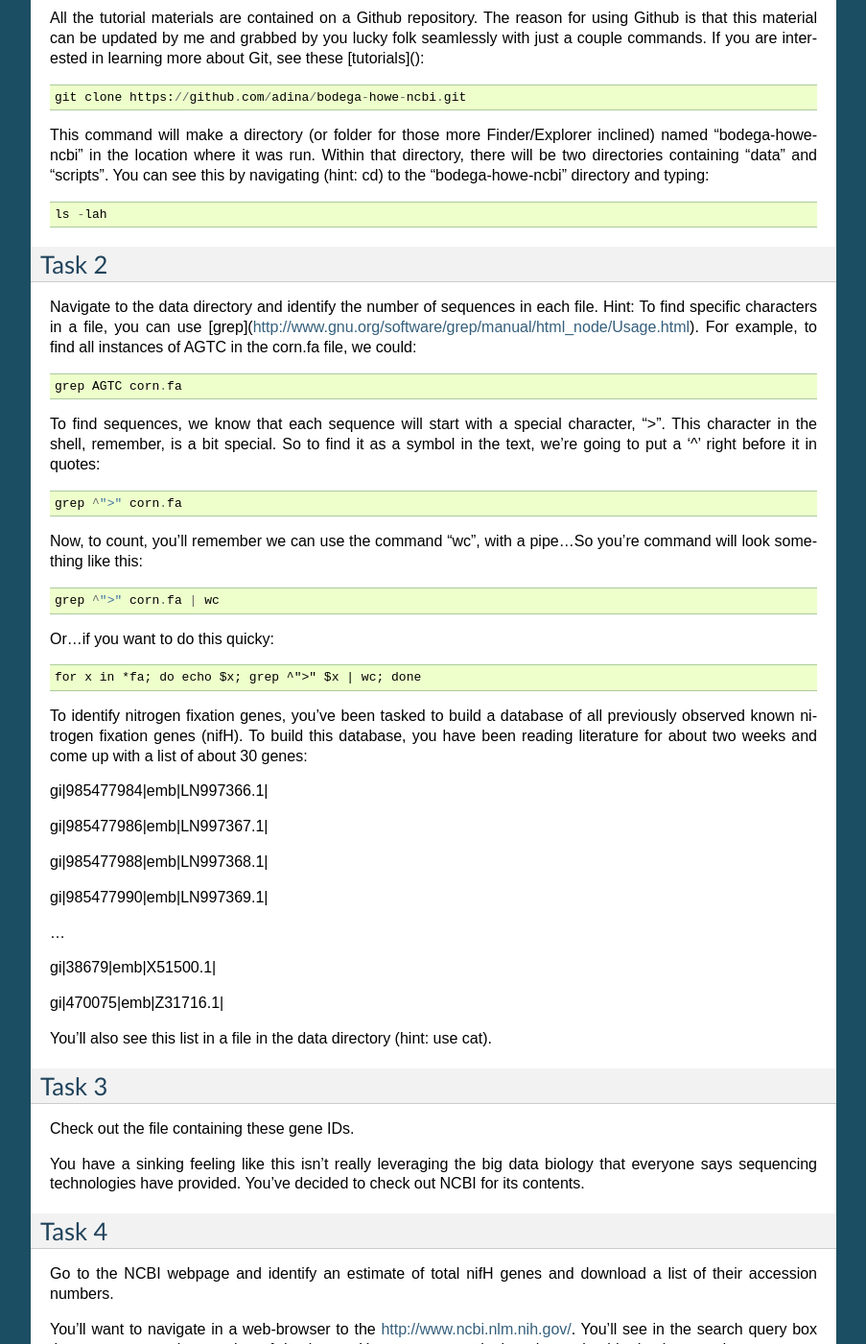
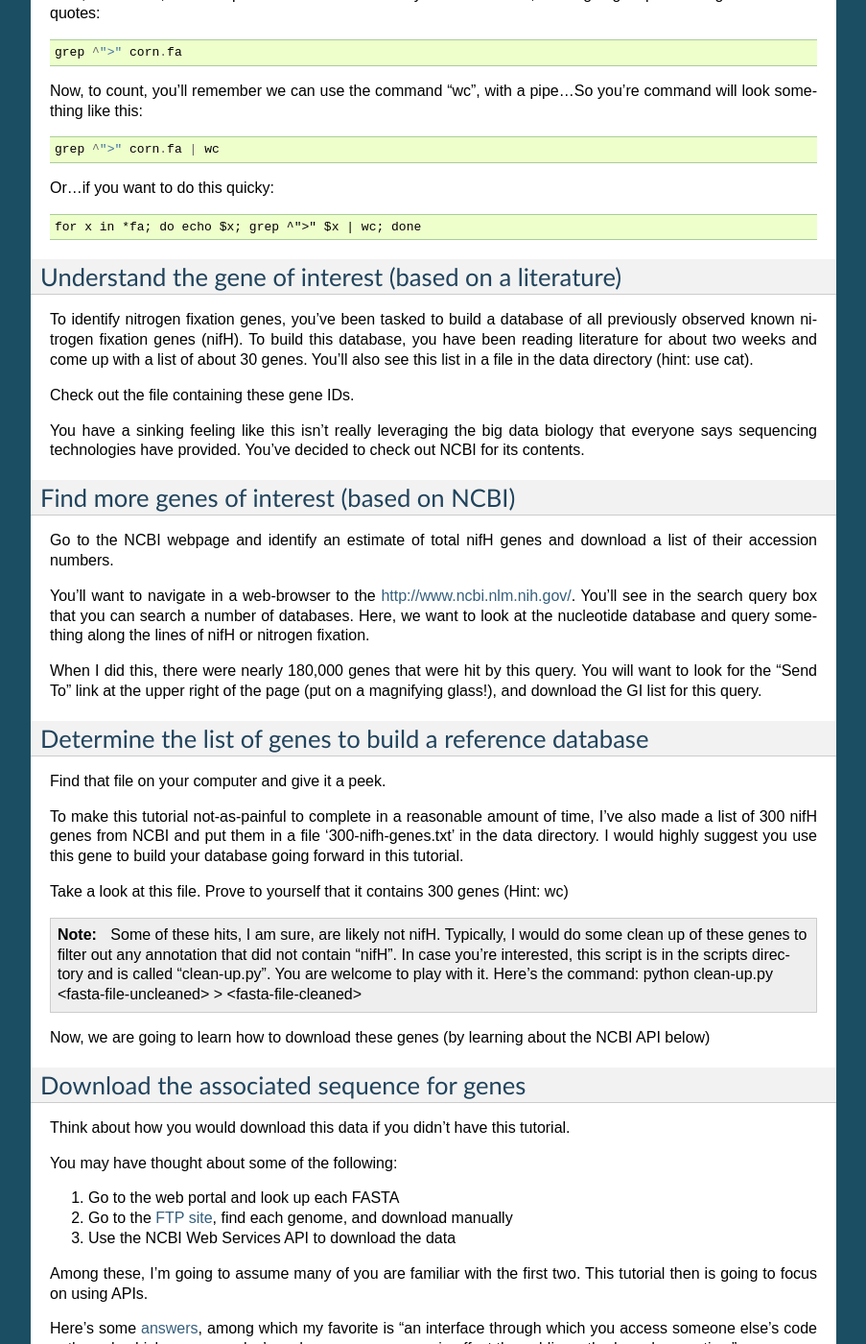
Before and after one commit to germs-lab/one-day-metag-crash-course, a Sphinx documentation site: the page built from docs/fetch-data/index.rst, in a window 1280 px wide and 1400 px high, scrolled down 1194 px. Shown: the whole window at 96% size, without its empty margins (198-1101 px from the left). Built offline with Sphinx 7.4.7, drawn with Linux system fonts in a browser that asks for light colours; some of the changed text lies outside the part shown.

Commit message:
Update index.rst

```diff
--- a/docs/fetch-data/index.rst
+++ b/docs/fetch-data/index.rst
@@ -22,33 +22,8 @@ The key challenge that we will work through...or your mission, if you choose to
 
 You have been delivered three dogma-changing metagenomes (sequencing datasets) originating from three different Iowa crop soils (corn, soybean, and prairie).  You are interesting in identifying nitrogen fixation genes that are associated with native bacteria in these soils.  Nitrogen fixation is a natural process performed by bacteria that converts nitrogen in the atmosphere into a form that is usable for plants.  If we can optimize natural nitrogen fixation, our hope is to reduce nitrogen fertilizer inputs that may contribute to the eutrophication of downstream waters (e.g., dead zones in the Gulf of Mexico).
 
-Your tools
-----------
-
-Get your EC2 instance going - you need an Ubuntu 14.0 based instance (64-bit) with at least 4 cores.
-Then install the software::
-
-    sudo bash
-    apt-get update
-
-Then...::
-
-    cd /root
-    apt-get -y install gcc git screen curl make python-pip
-
-And finally...::
-
-    pip install screed
-    curl -O ftp://ftp.ncbi.nih.gov/blast/executables/release/2.2.26/blast-2.2.26-x64-linux.tar.gz
-    tar xzf blast-2.2.26-x64-linux.tar.gz
-    cp blast-2.2.26/bin/* /usr/local/bin
-    cd /home/ubuntu
-
-Getting the Data
+Getting the data
 ----------------
-
-Task 1
-------
 Get the metagenome datasets and scripts related to this tutorial.
 
 All the tutorial materials are contained on a Github repository.  The reason for using Github is that this material can be updated by me and grabbed by you lucky folk seamlessly with just a couple commands.  If you are interested in learning more about Git, see these [tutorials]()::
@@ -59,8 +34,8 @@ This command will make a directory (or folder for those more Finder/Explorer inc
 
     ls -lah
 
-Task 2
-------
+Understand the Data
+-------------------
 Navigate to the data directory and identify the number of sequences in each file.  Hint:  To find specific characters in a file, you can use [grep](http://www.gnu.org/software/grep/manual/html_node/Usage.html).  For example, to find all instances of AGTC in the corn.fa file, we could::
 
     grep AGTC corn.fa
@@ -77,57 +52,39 @@ Or...if you want to do this quicky::
 
     for x in *fa; do echo $x; grep ^">" $x | wc; done
 
-To identify nitrogen fixation genes, you've been tasked to build a database of all previously observed known nitrogen fixation genes (nifH).  To build this database, you have been reading literature for about two weeks and come up with a list of about 30 genes:
+Understand the gene of interest (based on a literature)
+-------------------------------------------------------
 
-gi|985477984|emb|LN997366.1|
+To identify nitrogen fixation genes, you've been tasked to build a database of all previously observed known nitrogen fixation genes (nifH).  To build this database, you have been reading literature for about two weeks and come up with a list of about 30 genes. You'll also see this list in a file in the data directory (hint:  use cat).
 
-gi|985477986|emb|LN997367.1|
-
-gi|985477988|emb|LN997368.1|
-
-gi|985477990|emb|LN997369.1|
-
-...
-
-gi|38679|emb|X51500.1|
-
-gi|470075|emb|Z31716.1|
-
-You'll also see this list in a file in the data directory (hint:  use cat).
-
-Task 3
-------
 Check out the file containing these gene IDs.
 
 You have a sinking feeling like this isn't really leveraging the big data biology that everyone says sequencing technologies have provided.  You've decided to check out NCBI for its contents.
 
-Task 4
-------
+Find more genes of interest (based on NCBI)
+-------------------------------------------
 Go to the NCBI webpage and identify an estimate of total nifH genes and download a list of their accession numbers.
 
 You'll want to navigate in a web-browser to the http://www.ncbi.nlm.nih.gov/.  You'll see in the search query box that you can search a number of databases.  Here, we want to look at the nucleotide database and query something along the lines of nifH or nitrogen fixation.
 
 When I did this, there were nearly 180,000 genes that were hit by this query.  You will want to look for the "Send To" link at the upper right of the page (put on a magnifying glass!), and download the GI list for this query.
 
-Task 5
-------
-Find that file on your computer and give it a peek.  If you're feeling up for it, transfer it to your EC2 instance (hint:  scp).
+Determine the list of genes to build a reference database
+---------------------------------------------------------
+Find that file on your computer and give it a peek.
 
 To make this tutorial not-as-painful to complete in a reasonable amount of time, I've also made a list of 300 nifH genes from NCBI and put them in a file '300-nifh-genes.txt' in the data directory.  I would highly suggest you use this gene to build your database going forward in this tutorial.
 
-Task 6
-------
 Take a look at this file.  Prove to yourself that it contains 300 genes (Hint:  wc)
 
 .. Note::
 
     Some of these hits, I am sure, are likely not nifH.  Typically, I would do some clean up of these genes to filter out any annotation that did not contain "nifH".  In case you're interested, this script is in the scripts directory and is called "clean-up.py".  You are welcome to play with it.  Here's the command:  python clean-up.py <fasta-file-uncleaned> > <fasta-file-cleaned>
 
-
 Now, we are going to learn how to download these genes (by learning about the NCBI API below)
 
-Task 7
-------
+Download the associated sequence for genes
+------------------------------------------
 Think about how you would download this data if you didn't have this tutorial.
 
 You may have thought about some of the following:
@@ -148,13 +102,9 @@ The NCBI has a whole toolkit which they call *Entrez Programming Utilities* or *
 
 To do this, you're going to be using one tool in *eutils*, called *efetch*.  There is a whole chapter devoted to `efetch <http://www.ncbi.nlm.nih.gov/books/NBK25499/#chapter4.EFetch>`_ -- when I first started doing this kind of work, this documentation always broke my heart.  Its easier for me to just show you how to use it.
 
-Task 8
-------
-
+Understanding NCBI's API
+------------------------
 Open a web browser, and check out what NCBI knows about this gene.  Check it out `here <http://www.ncbi.nlm.nih.gov/nuccore/X51500.1>`_.
-
-Task 9
-------
 
 Download the gene with eutils commands in your web-browser and take a look at the file.
 
@@ -162,8 +112,8 @@ On your web-browser, paste the following URL to download the nucleotide genome f
 
     http://eutils.ncbi.nlm.nih.gov/entrez/eutils/efetch.fcgi?db=nuccore&id=X51500.1&rettype=fasta&retmode=text
 
-Task 10
--------
+Bringing this to the command line
+---------------------------------
 
 Try downloading the GenBank file instead by pasting this onto your web-browser::
 
@@ -185,8 +135,6 @@ Also, a useful command is also <version=1>.  There are different versions of seq
 
 Ok, let's think of automating this sort of query.  So...we're moving from your lil laptop to your jumbo EC2 instance now.
 
-Task 11
--------
 Download a gene sequence on the command line.
 
 Going back onto your instance, in the shell, you could run the same commands above with the addition of *curl* on your EC2 instance::
@@ -205,8 +153,8 @@ To see the documentation for this script in the scripts directory::
 
 You'll see that you need to provide a list of IDs and a directory where you want to save the downloaded files.
 
-Task 12a
---------
+Scaling up sequencing downloading from a list
+---------------------------------------------
 
 Run this script (note that your paths for the script or data may need to be specified) -- also see note below::
 
@@ -218,12 +166,12 @@ Sit back and think of the glory that is happening on your screen right now...
 
     If you are nervous....you may want to run this on just a few of these IDs to begin with.  You can create a smaller list using the *head* command with the -n parameter in the shell.  For example, head -n 3 300-nifh-genes.txt > 3genes.txt.
 
-Task 12b
---------
+Build your giant database
+-------------------------
 After all the 300 genes are downloaded, you will want to concatenate them into one file (Hint cat and >>), named "all-nifH.fa".
 
-Task 13
--------
+Under the hood
+--------------
 Look at the script/program content in "fetch-genomes-fasta.py".
 
 The meat of this script uses the following code::
@@ -231,7 +179,3 @@ The meat of this script uses the following code::
     url_template = "http://eutils.ncbi.nlm.nih.gov/entrez/eutils/efetch.fcgi?db=nucleotide&id=%s&rettype=gb&retmode=text"
 
 You'll see that the *id* here is a string character which is obtained from list of IDs contained in a separate file.  The rest of the script manages where the files are being placed and what they are named.  It also prints some output to the screen so you know its running.
-
-Task 14
--------
-Take a break.   Put up your pink stickie if you need help with this.
```
Also changed, not shown: other parts of docs/fetch-data/index.rst (+0 -3 lines).
